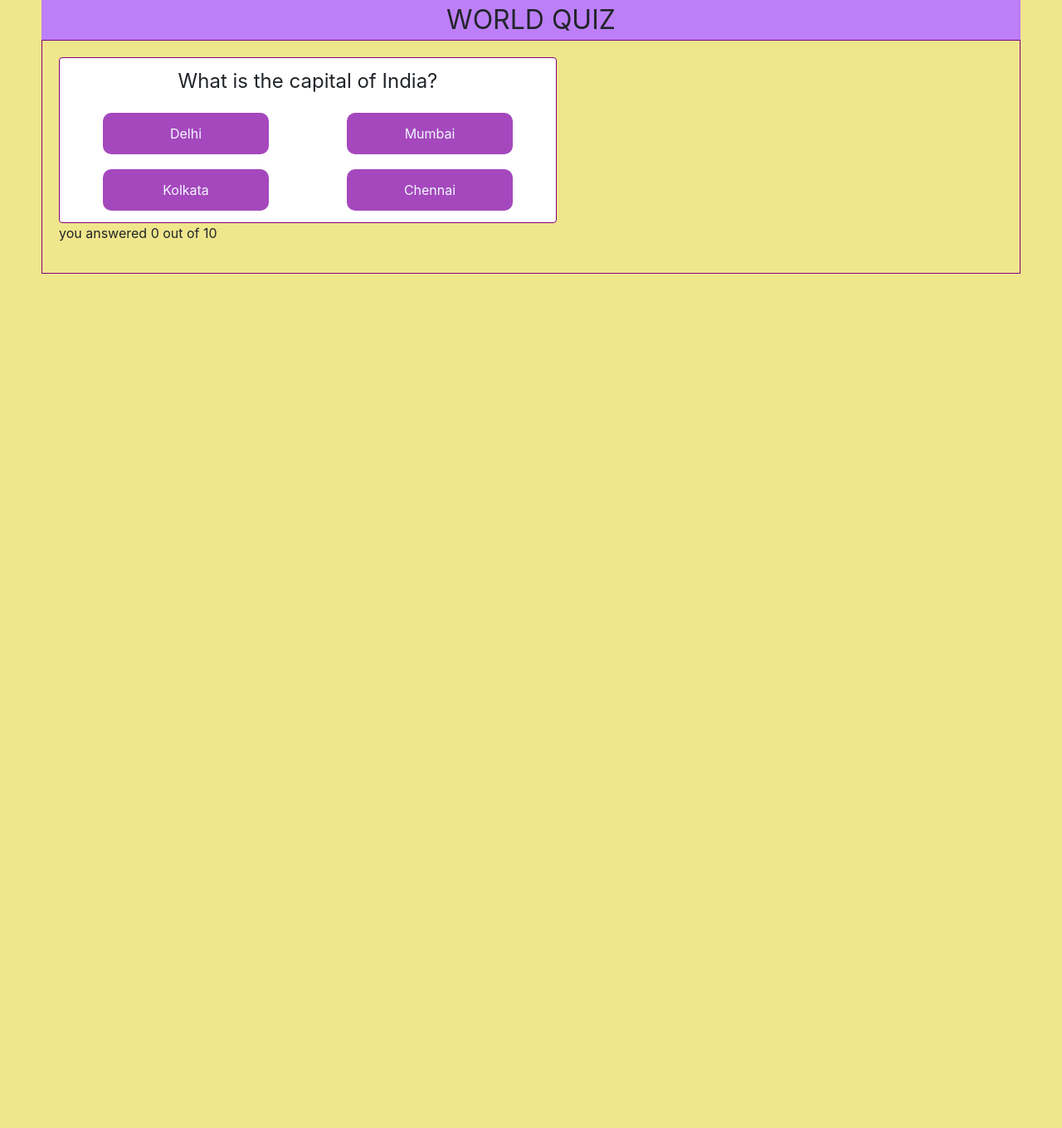
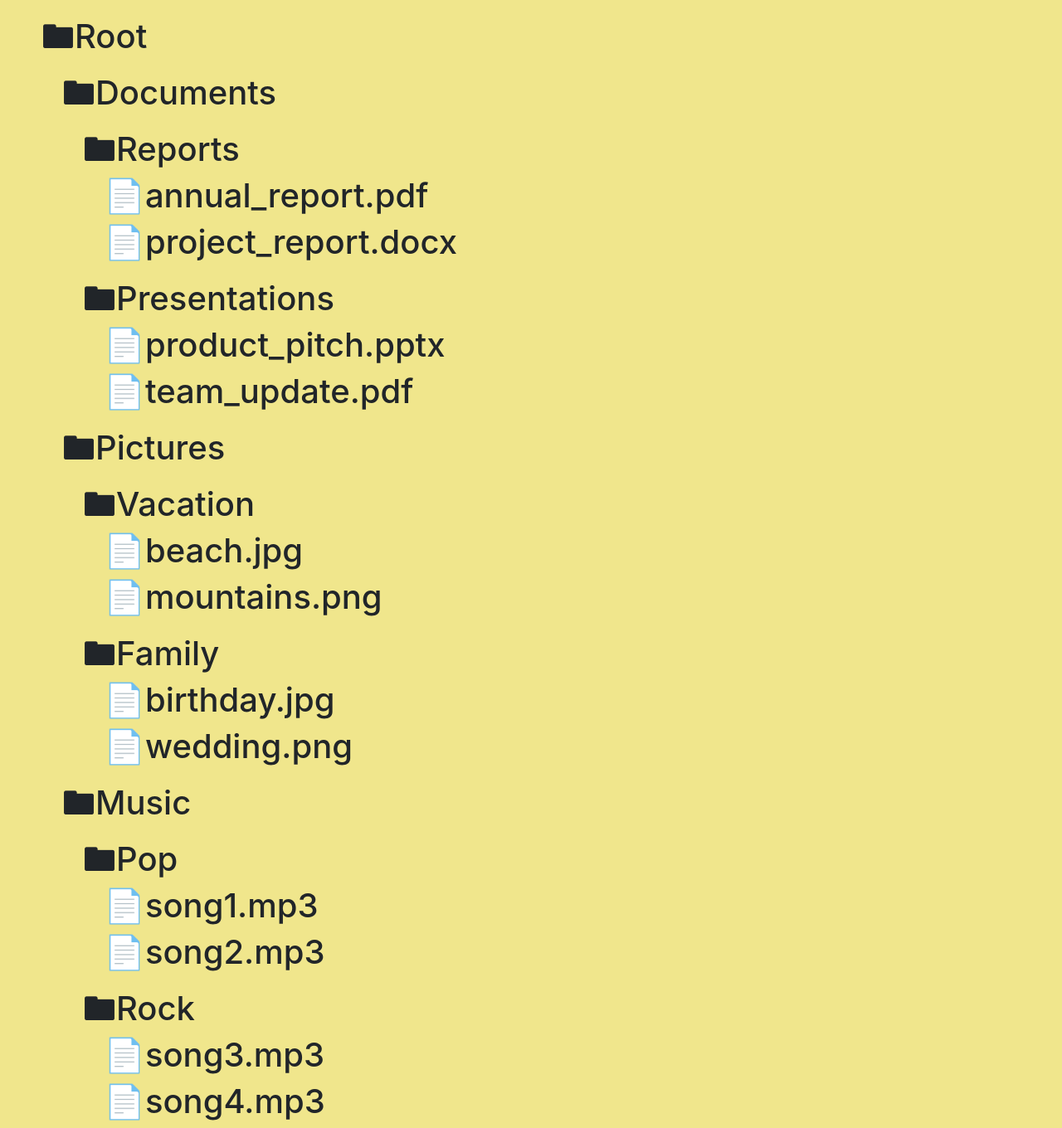
Before and after one commit to RamvigneshA/calculator, a React (Create React App) app: page / in a window 1280 px wide. Shown: the whole page at 83% size. Before the commit the page ends 800 px from the top, so only its background shows below. Built offline with nearby package versions, Linux system fonts and the light colour scheme.

Commit message:
file Explorer recreation

```diff
--- a/src/App.js
+++ b/src/App.js
@@ -1,12 +1,13 @@
 import { QuizMain } from './quizMain';
 import { Pagination  } from './paginationMain';
 import { OneTimePassword } from './OTPmain';
+import { FileExplorer } from './fileExplorer';
+import './app.css';
 
-import './app.css';
 function App() {
   return (
    <>
-   <QuizMain />
+  <FileExplorer />
    </>
   );
 }
--- /dev/null
+++ b/src/fileExplorer.js
@@ -0,0 +1,14 @@
+import { useState } from "react";
+import files from "./fileExplorer.json";
+import { Folder } from "./folder";
+
+export const FileExplorer = () => {
+  const [fileData, setFileData] = useState(files);
+  return (
+    <div className="fileExplorer">
+      <Folder root={fileData.filesystem.root} />
+    </div>
+  );
+};
+
+// {Array.isArray(children.children)?console.log(children.children[0].name):'n'}
--- /dev/null
+++ b/src/fileExplorer.json
@@ -0,0 +1,136 @@
+{
+  "filesystem": {
+    "root": {
+      "name": "Root",
+      "type": "directory",
+      "children": [
+        {
+          "name": "Documents",
+          "type": "directory",
+          "children": [
+            {
+              "name": "Reports",
+              "type": "directory",
+              "children": [
+                {
+                  "name": "annual_report.pdf",
+                  "type": "file",
+                  "size": 123456,
+                  "content": "base64 encoded content"
+                },
+                {
+                  "name": "project_report.docx",
+                  "type": "file",
+                  "size": 234567,
+                  "content": "base64 encoded content"
+                }
+              ]
+            },
+            {
+              "name": "Presentations",
+              "type": "directory",
+              "children": [
+                {
+                  "name": "product_pitch.pptx",
+                  "type": "file",
+                  "size": 345678,
+                  "content": "base64 encoded content"
+                },
+                {
+                  "name": "team_update.pdf",
+                  "type": "file",
+                  "size": 456789,
+                  "content": "base64 encoded content"
+                }
+              ]
+            }
+          ]
+        },
+        {
+          "name": "Pictures",
+          "type": "directory",
+          "children": [
+            {
+              "name": "Vacation",
+              "type": "directory",
+              "children": [
+                {
+                  "name": "beach.jpg",
+                  "type": "file",
+                  "size": 567890,
+                  "content": "base64 encoded content"
+                },
+                {
+                  "name": "mountains.png",
+                  "type": "file",
+                  "size": 678901,
+                  "content": "base64 encoded content"
+                }
+              ]
+            },
+            {
+              "name": "Family",
+              "type": "directory",
+              "children": [
+                {
+                  "name": "birthday.jpg",
+                  "type": "file",
+                  "size": 789012,
+                  "content": "base64 encoded content"
+                },
+                {
+                  "name": "wedding.png",
+                  "type": "file",
+                  "size": 890123,
+                  "content": "base64 encoded content"
+                }
+              ]
+            }
+          ]
+        },
+        {
+          "name": "Music",
+          "type": "directory",
+          "children": [
+            {
+              "name": "Pop",
+              "type": "directory",
+              "children": [
+                {
+                  "name": "song1.mp3",
+                  "type": "file",
+                  "size": 901234,
+                  "content": "base64 encoded content"
+                },
+                {
+                  "name": "song2.mp3",
+                  "type": "file",
+                  "size": 123456,
+                  "content": "base64 encoded content"
+                }
+              ]
+            },
+            {
+              "name": "Rock",
+              "type": "directory",
+              "children": [
+                {
+                  "name": "song3.mp3",
+                  "type": "file",
+                  "size": 234567,
+                  "content": "base64 encoded content"
+                },
+                {
+                  "name": "song4.mp3",
+                  "type": "file",
+                  "size": 345678,
+                  "content": "base64 encoded content"
+                }
+              ]
+            }
+          ]
+        }
+      ]
+    }
+  }
+}
--- /dev/null
+++ b/src/folder.js
@@ -0,0 +1,36 @@
+import React, { useState } from "react";
+
+export const Folder = ({ root }) => {
+  const [show, setShow] = useState(true);
+
+  function handleShow() {
+    setShow(!show)
+  }
+
+  if (root.type === "directory") {
+    return (
+      <div style={{ marginTop: "20px" }}>
+        <h1 onClick={handleShow}>
+          <span style={{ cursor: "pointer" }}> 🖿{root.name}</span>
+        </h1>
+        <div
+          style={
+            show
+              ? { display: "block", paddingLeft: "25px" }
+              : { display: "none" }
+          }
+        >
+          {root.children.map((child) => (
+            <Folder root={child} />
+          ))}
+        </div>
+      </div>
+    );
+  } else {
+    return (
+      <h1>
+        <span>📄{root.name}</span>
+      </h1>
+    );
+  }
+};
--- a/src/quizCard.js
+++ b/src/quizCard.js
@@ -57,8 +57,8 @@ export const QuizCard = () => {
           <table>
             <tr>
               <th>Question</th>
-              <th>Your answer</th>
-              <th>Correct answeer</th>
+              <th>Your answers</th>
+              <th>Correct answers</th>
             </tr>
             {userAnswer.current.map((ans, index) => {
               const value = questions[index].answer;
```
